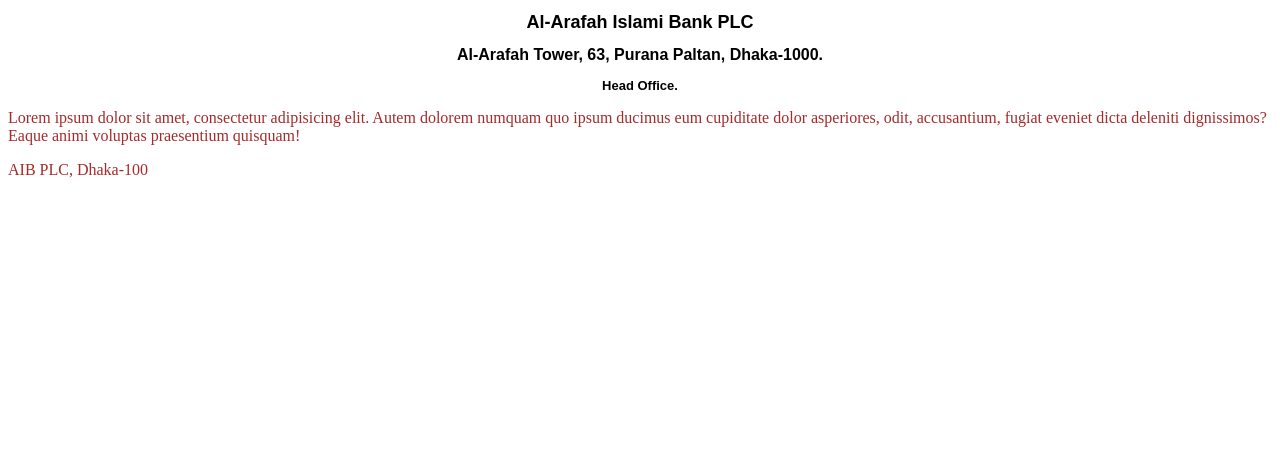
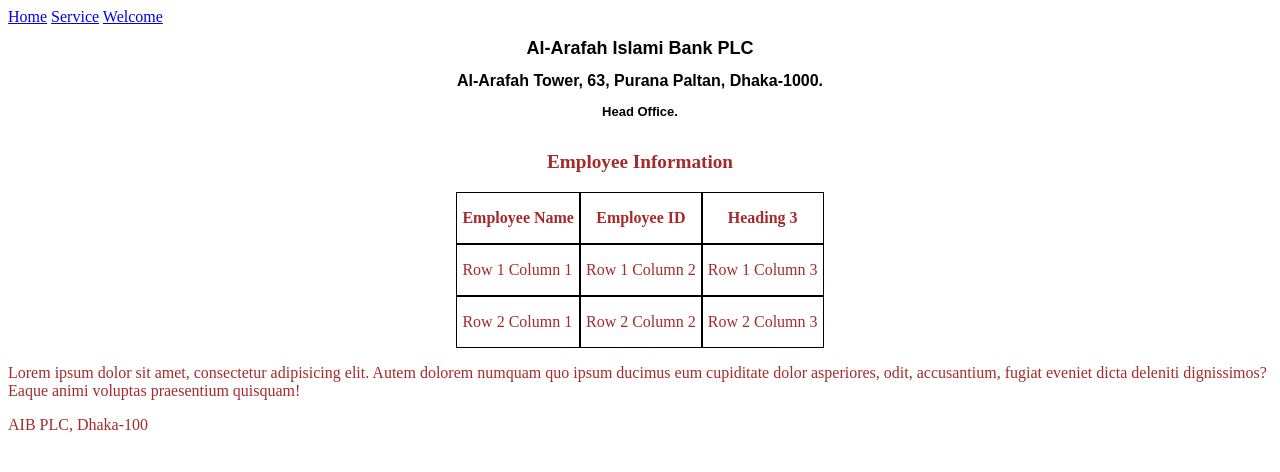
Before and after one commit to buet17/DjangoProject, a Django app: page / in a window 1280 px wide. Shown: the top 472 px of the page. Run offline with Django 5.2, Linux system fonts and the light colour scheme.

Commit message:
31.01.2024.

```diff
--- a/first_project/urls.py
+++ b/first_project/urls.py
@@ -15,18 +15,9 @@
     2. Add a URL to urlpatterns:  path('blog/', include('blog.urls'))
 """
 from django.contrib import admin
-from django.urls import path
-from main_app.views import home
+from django.urls import path, include
 
 urlpatterns = [
     path('admin/', admin.site.urls),
-    path('',home,name='home_page')
+    path('',include('main_app.urls'))
 ]
-
-
-# from main_app.views import home
-
-# urlpatterns = [
-#     path('admin/', admin.site.urls),
-#     path('',home,name='home_page')
-# ]
--- a/main_app/static/style.css
+++ b/main_app/static/style.css
@@ -22,3 +22,35 @@
     font-size: small;
     text-align: center;
 }
+
+.Table
+{
+    display: table;
+    margin-left: auto; /*Table position centered*/
+    margin-right: auto; /*Table position centered*/
+}
+.Title
+{
+    display: table-caption;
+    text-align: center;
+    font-weight: bold;
+    font-size: larger;
+}
+.Heading
+{
+    display: table-row;
+    font-weight: bold;
+    text-align: center;
+}
+.Row
+{
+    display: table-row;
+}
+.Cell
+{
+    display: table-cell;
+    border: solid;
+    border-width: thin;
+    padding-left: 5px;
+    padding-right: 5px;
+}
--- a/main_app/templates/home.html
+++ b/main_app/templates/home.html
@@ -8,15 +8,59 @@
     <meta name="viewport" content="width=device-width, initial-scale=1.0">
     <title>Django First Project</title>
 
-    <link rel="stylesheet" href="{%static 'style.css'%}">
+    <link rel="stylesheet" href="{% static 'style.css' %}">
 
 </head>
 
 <body>
+    <a href="{% url 'home_page' %}">Home</a>
+    <a href="{% url 'service' %}">Service</a>
+    <a href="{% url 'welcome' %}">Welcome</a>
+
 
     <h1>Al-Arafah Islami Bank PLC</h1>
     <h2>Al-Arafah Tower, 63, Purana Paltan, Dhaka-1000.</h2>
     <h3>Head Office.</h3>
+
+    <div class="Table">
+        <div class="Title">
+            <p>Employee Information</p>
+        </div>
+        <div class="Heading">
+            <div class="Cell">
+                <p>Employee Name</p>
+            </div>
+            <div class="Cell">
+                <p>Employee ID</p>
+            </div>
+            <div class="Cell">
+                <p>Heading 3</p>
+            </div>
+        </div>
+        <div class="Row">
+            <div class="Cell">
+                <p>Row 1 Column 1</p>
+            </div>
+            <div class="Cell">
+                <p>Row 1 Column 2</p>
+            </div>
+            <div class="Cell">
+                <p>Row 1 Column 3</p>
+            </div>
+        </div>
+        <div class="Row">
+            <div class="Cell">
+                <p>Row 2 Column 1</p>
+            </div>
+            <div class="Cell">
+                <p>Row 2 Column 2</p>
+            </div>
+            <div class="Cell">
+                <p>Row 2 Column 3</p>
+            </div>
+        </div>
+    </div>
+
 
     <p>Lorem ipsum dolor sit amet, consectetur adipisicing elit. Autem dolorem numquam quo ipsum
         ducimus eum cupiditate dolor asperiores, odit, accusantium, fugiat eveniet dicta deleniti dignissimos?
--- /dev/null
+++ b/main_app/urls.py
@@ -0,0 +1,8 @@
+from django.urls import path
+from main_app.views import home, service, welcome
+
+urlpatterns = [
+    path('',home,name='home_page'),
+    path('service/',service,name='service'),
+    path('welcome/',welcome,name='welcome')
+]
--- a/main_app/views.py
+++ b/main_app/views.py
@@ -1,6 +1,12 @@
-from django.shortcuts import render
+from django.shortcuts import render, HttpResponse
 
 # Create your views here.
 
 def home(request):
     return render(request,'home.html')
+
+def service(request):
+    return render(request,'service.html')
+
+def welcome(request):
+    return HttpResponse('Hello World!')
```
Also changed, not shown: main_app/templates/service.html (added, +18 -0 lines).
